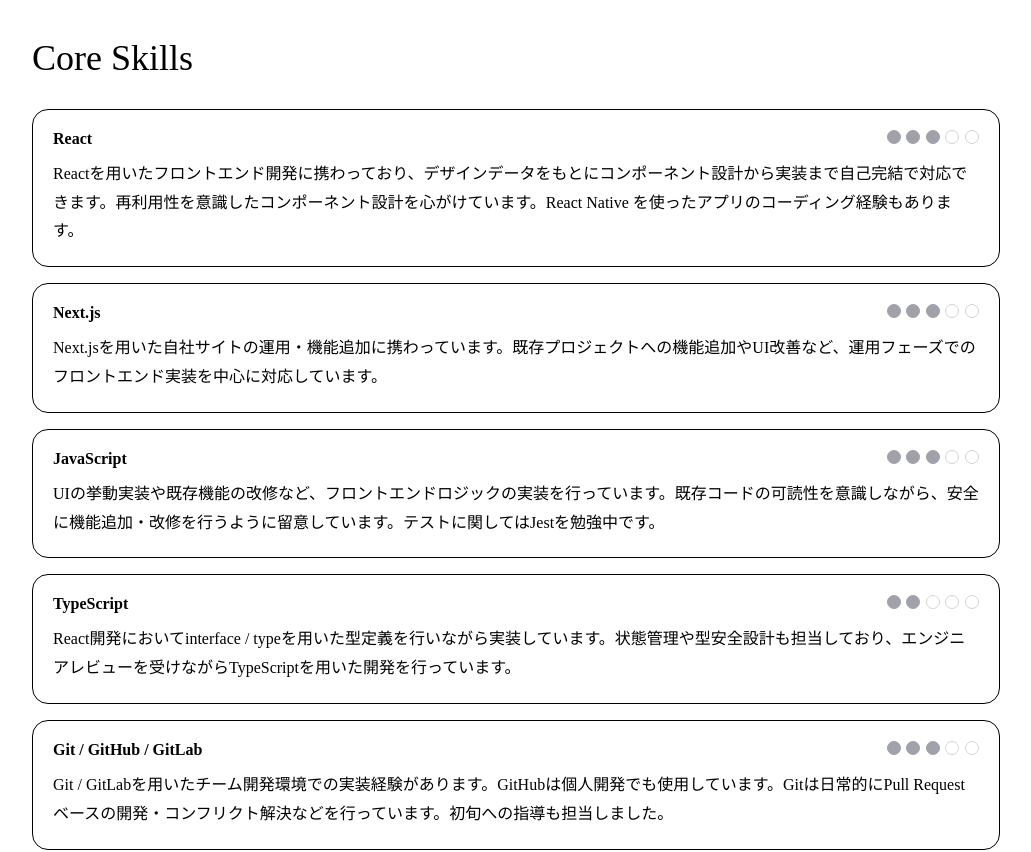
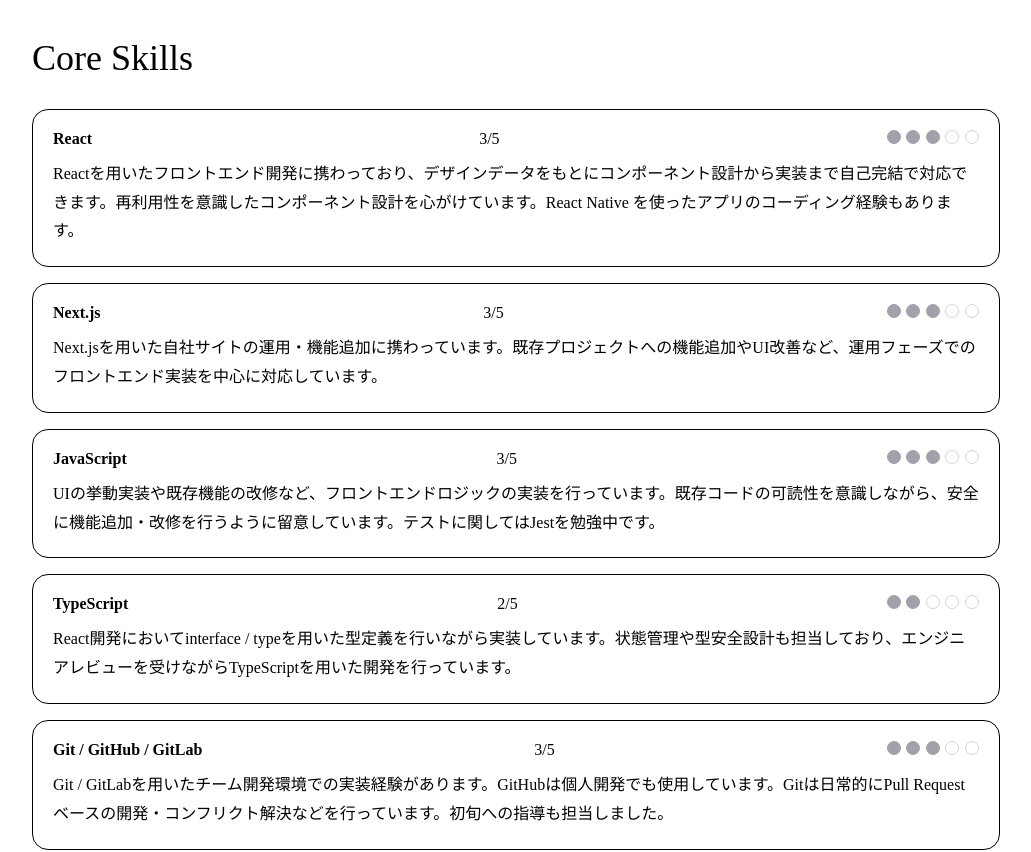
Before and after one commit to chika-create/portfolio, a Next.js app: page /skill in a window 1280 px wide. Shown: the part 1240-2092 px from the top of the page, without its empty margins (124-1155 px from the left). Built offline with nearby package versions, Linux system fonts and the light colour scheme.

Commit message:
✨ SkillItemコンポーネントにスキルレベルの表示を追加

```diff
--- a/components/Skill/SkillItem.tsx
+++ b/components/Skill/SkillItem.tsx
@@ -12,6 +12,9 @@
     <li className={skillItemStyles.skillItem}>
       <div className={skillItemStyles.skillItem__header}>
         <span className={skillItemStyles.skillItem__name}>{item.name}</span>
+        <span>
+          {item.level}/{SKILL_MAX_LEVEL}
+        </span>
         <span
           className={skillItemStyles.skillLevel}
           aria-label={`5段階中 ${item.level}`}
```
